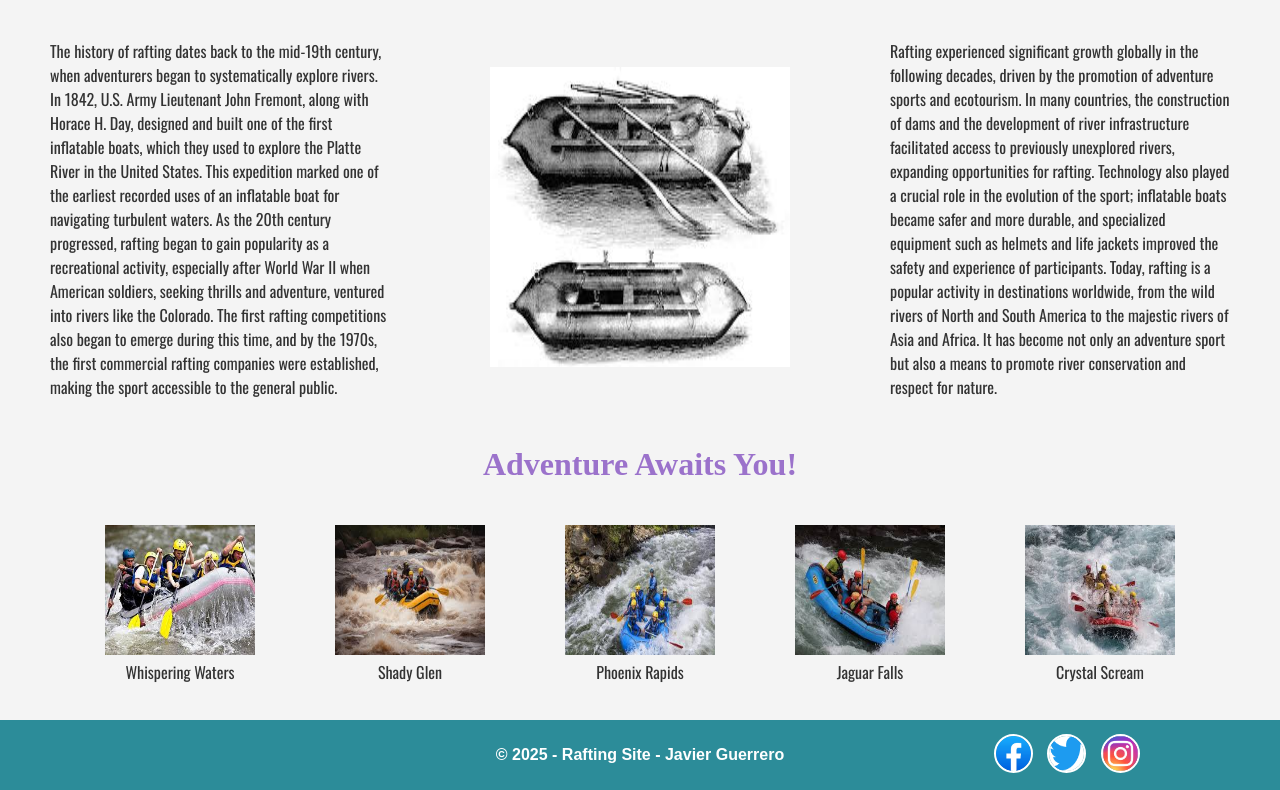
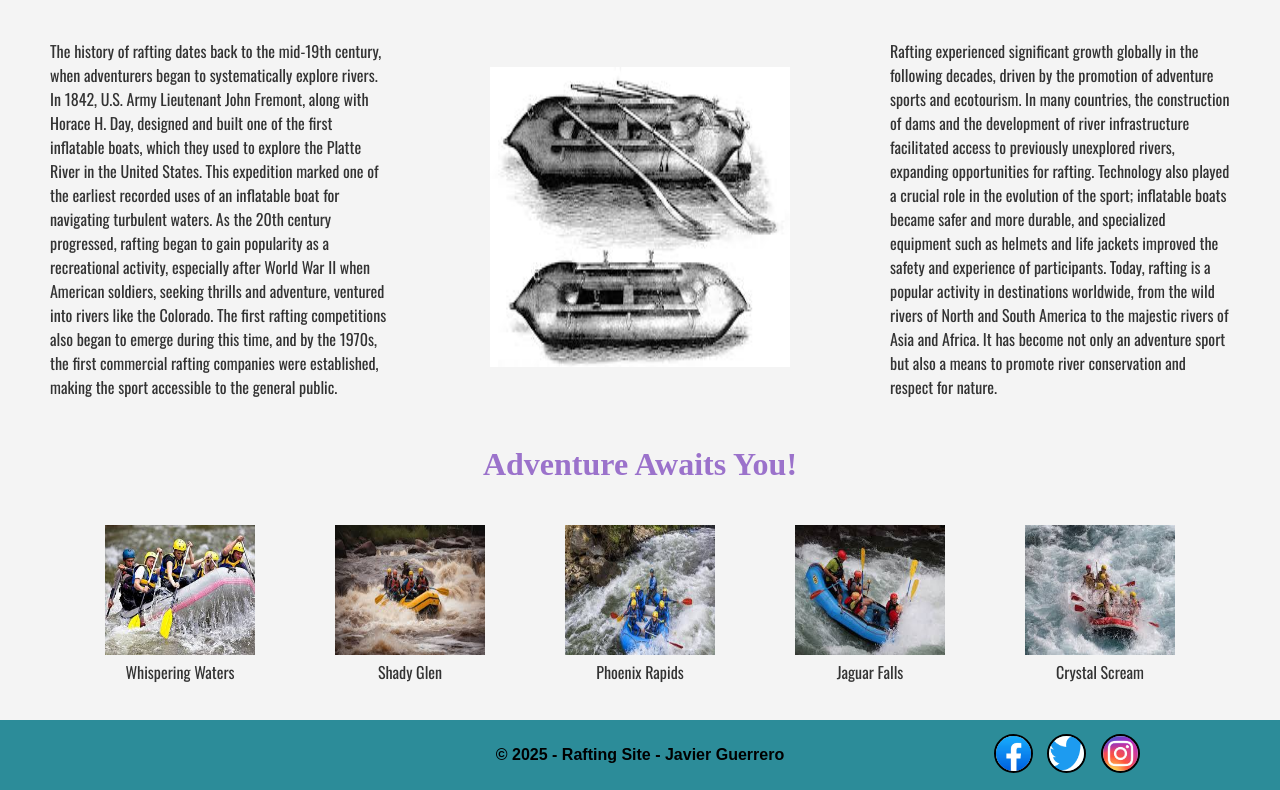
Before and after one commit to javierguerrero22/wdd130, a plain HTML site: page wwr/about.html in a window 1280 px wide. Shown: the part 993-1783 px from the top of the page. Drawn offline with nearby package versions, Linux system fonts and the light colour scheme.

Commit message:
colors fixed

```diff
--- a/wwr/styles/rafting.css
+++ b/wwr/styles/rafting.css
@@ -140,7 +140,7 @@ footer {
     margin-top: 20px;
     font-family: Arial, Helvetica, sans-serif;
     background-color: var(--accent2-color);
-    color: white;
+    color: black;
     font-weight: 700;
     text-align: center;
     padding: 10px 0;
@@ -164,5 +164,5 @@ footer p {
     height: 35px;
     margin: 0 5px;
     border-radius: 50%;
-    border: 2px solid white;
+    border: 2px solid black;
 }
```
